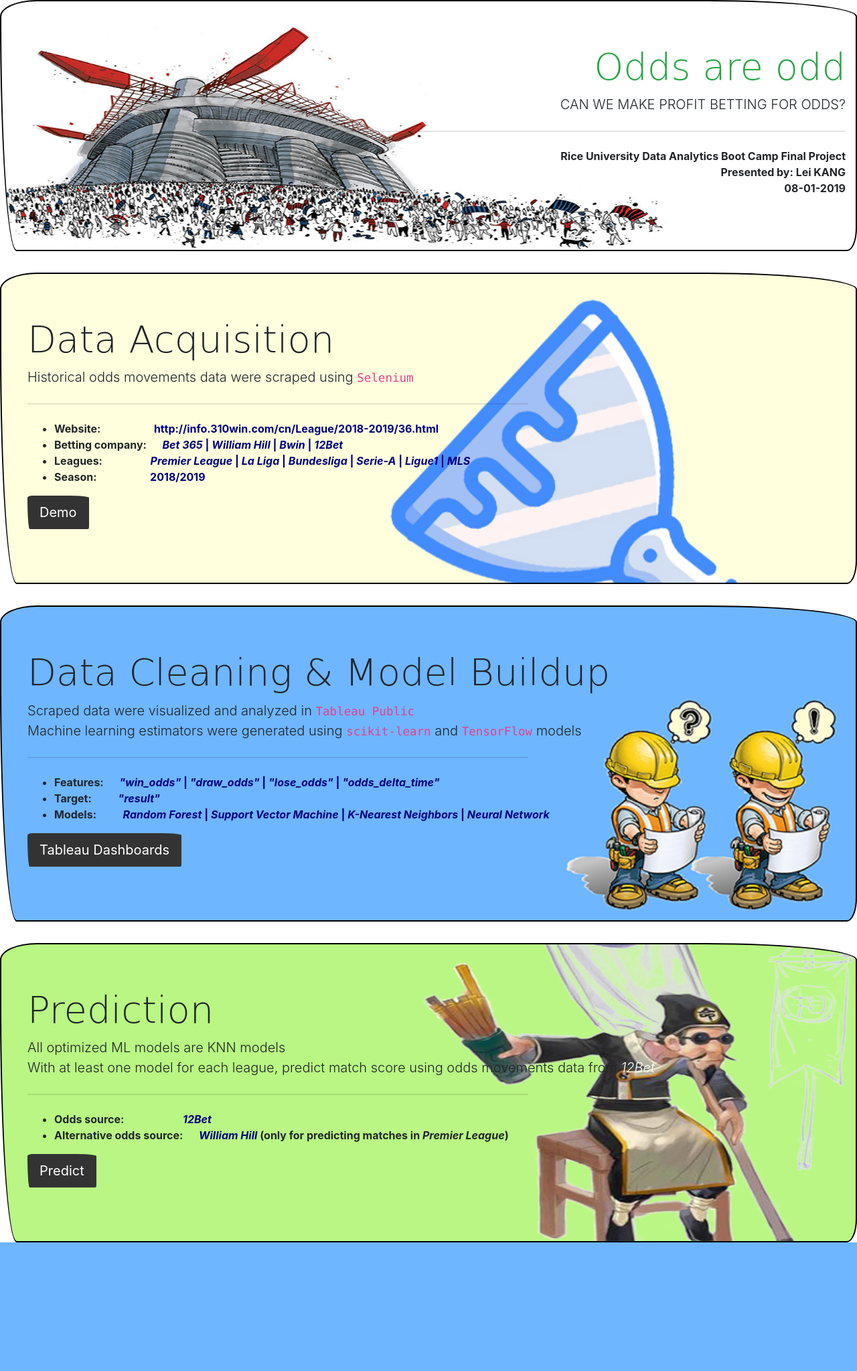
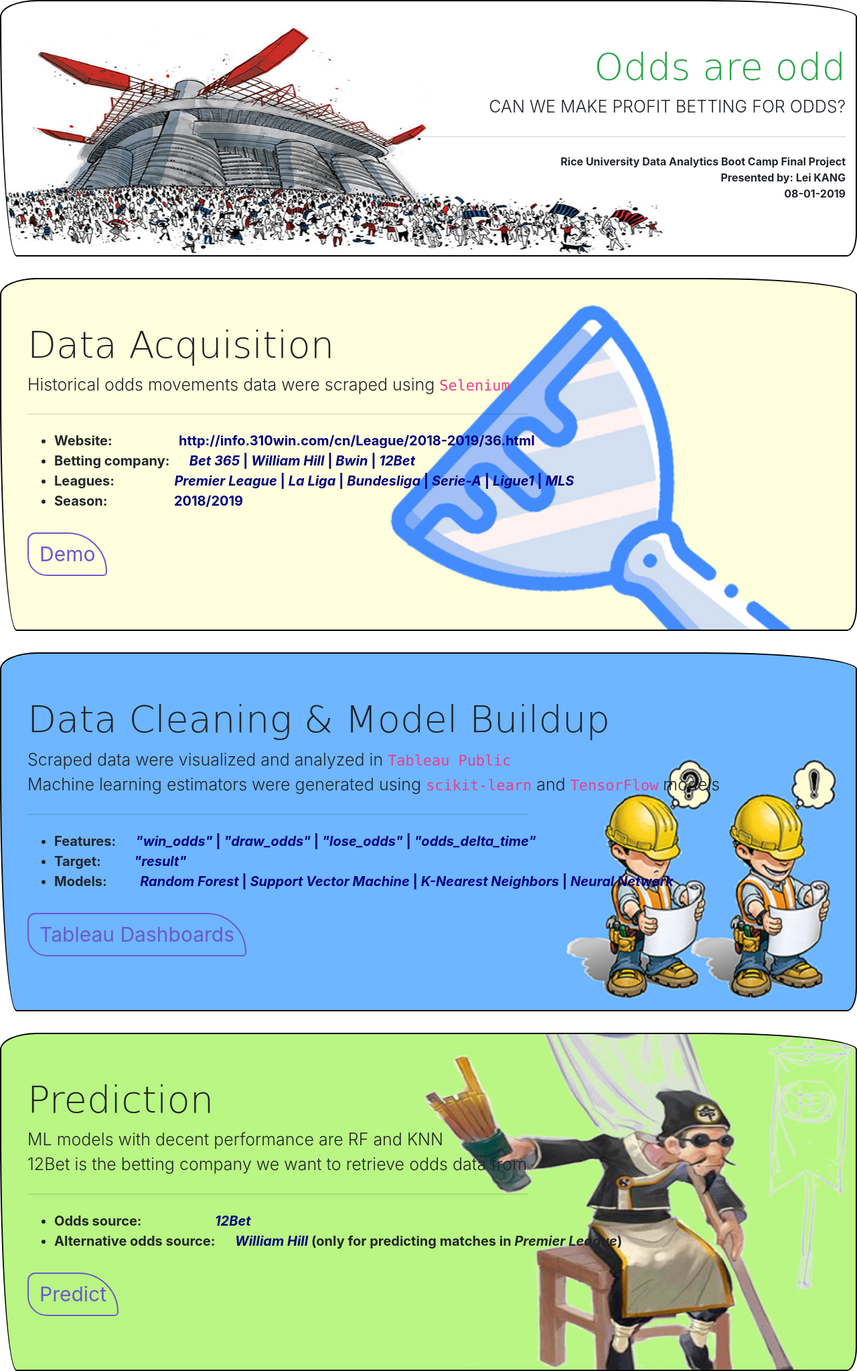
Before and after one commit to koudash/Odds-Are-Odd, a Flask app: page / in a window 1280 px wide. Shown: the whole page at 67% size. Before the commit the page ends 1855 px from the top, so only its background shows below. Run offline with Flask 2, Linux system fonts and the light colour scheme; some libraries are stand-ins or nearby versions; some web fonts are replaced.

Commit message:
adjust index.html layout

```diff
--- a/static/css/style.css
+++ b/static/css/style.css
@@ -45,3 +45,19 @@ body {
 .optimized {
     color: white;
 }
+
+.btn-primary {
+    border-radius: 30px 150px 15px 75px;
+    background: transparent;
+    color: slateblue;
+    border-color: slateblue;
+    font-size: 30px;
+}
+
+.lead {
+    font-size: 25px;
+}
+
+li {
+    font-size: 20px
+}
--- a/static/js/matching_teams.js
+++ b/static/js/matching_teams.js
@@ -112,13 +112,13 @@ function matchDisplay() {
     let tbody = d3.select("#pred-table")
         .append("table")
         .attr("class", "temporary-table")
-        .append("tbody");
+        .append('tbody');
     // Append "tr" for "th"
-    let trHeader = tbody.append("tr")
+    let trHeader = tbody.append('tr')
         .attr("class", "py-5");
     // Append "th"
     cols.forEach((col) =>{
-        trHeader.append("td")
+        trHeader.append('td')
             .text(col);
     });
 
--- a/templates/index.html
+++ b/templates/index.html
@@ -4,7 +4,7 @@
         <meta charset="UTF-8">
         <meta name="viewport" content="width=device-width, initial-scale=1.0">
         <meta http-equiv="X-UA-Compatible" content="ie=edge">
-        <title>OddOdds</title>
+        <title>Odd Odds</title>
         <!-- Bootstrap CSS -->
         <link rel="stylesheet" href="https://stackpath.bootstrapcdn.com/bootstrap/4.3.1/css/bootstrap.min.css"
             integrity="sha384-ggOyR0iXCbMQv3Xipma34MD+dH/1fQ784/j6cY/iJTQUOhcWr7x9JvoRxT2MZw1T" crossorigin="anonymous">
@@ -59,7 +59,7 @@
                     </li>
                 </ul></p>
                 <p class="lead">
-                <a class="btn btn-primary btn-lg" href="http://info.310win.com/cn/League/2018-2019/36.html" role="button"
+                <a class="btn btn-primary btn-lg mt-3" href="http://info.310win.com/cn/League/2018-2019/36.html" role="button"
                     target="_blank">Demo</a>
                 </p>
             </div>
@@ -84,7 +84,7 @@
                     </li>
                 </ul></p>
                 <p class="lead">
-                <a class="btn btn-primary btn-lg"
+                <a class="btn btn-primary btn-lg mt-3"
                     href="https://public.tableau.com/profile/lei8768#!/vizhome/odds_data_process/DBMSModels-Final"
                     role="button" target="_blank">Tableau Dashboards</a>
                 </p>
@@ -93,9 +93,8 @@
         <div class="jumbotron jumbotron-fluid predicting">
             <div class="mouse-effect container-fluid mx-4">
                 <h1 class="display-4">Prediction</h1>
-                <p class="lead">All optimized ML models are KNN models<br>
-                    With at least one model for each league, predict match score using odds movements data from
-                    <span class="optimized"><em>12Bet</em></span><br>
+                <p class="lead">ML models with decent performance are RF and KNN<br>
+                    12Bet is the betting company we want to retrieve odds data from
                 </p>
                 <hr class="jumbotron-hr my-4" style="text-align: left; margin-left: 0">
                 <p><ul>
@@ -107,7 +106,7 @@
                     </li>
                 </ul></p>
                 <p class="lead">
-                <a class="btn btn-primary btn-lg" href="/prediction" role="button" target="_blank">Predict</a>
+                <a class="btn btn-primary btn-lg mt-3" href="/prediction" role="button" target="_blank">Predict</a>
                 </p>
             </div>
         </div>
```
